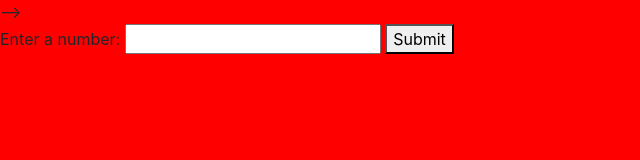
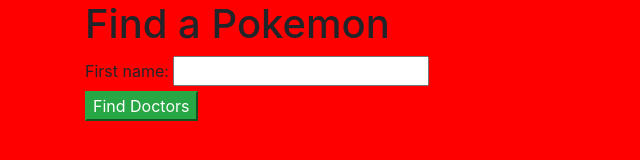
Before and after one commit to jordanHS/ApiProject, a website built with webpack: page src/search.html in a window 1280 px wide. Shown: the whole page, without its empty margins (0-640 px from the left). Built offline with nearby package versions, Linux system fonts and the light colour scheme.

Commit message:
update html

```diff
--- a/src/search.html
+++ b/src/search.html
@@ -1,17 +1,15 @@
-<!DOCTYPE html>
 <html>
   <head>
-    <script src="https://ajax.googleapis.com/ajax/libs/jquery/1.12.0/jquery.min.js"></script> -->
-    <!-- <script type="text/javascript" src="bundle.js"></script> -->
-
-    <title>Ping Pong</title>
+    <script type="text/javascript" src="main.js"></script>
+    <title>Pokemon Search</title>
   </head>
   <body>
-    <form id="ping-pong-form">
-      <label for="goal">Enter a number:</label>
-      <input id="goal" type="number">
-      <button type="submit">Submit</button>
-    </form>
-    <ul id="solution"></ul>
+    <div class="container">
+      <h1>Find a Pokemon</h1>
+      <label for="name">First name:</label>
+      <input id="name" type="text"><br>
+      <button class="btn-success" id="findPokemon">Find Doctors</button>
+      <div class="showPokemon"></div>
+    </div>
   </body>
 </html>
```
